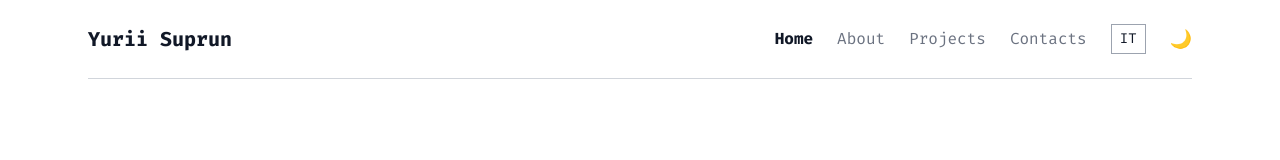
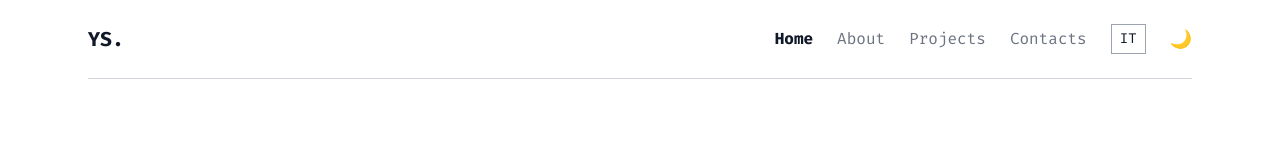
Before and after one commit to yuriisuprun/portfolio, a React (Create React App) app in the folder frontend/: page /home in a window 1280 px wide. Shown: the top 160 px of the page. Built offline with nearby package versions, Linux system fonts and the light colour scheme.

Commit message:
Update logo text

```diff
--- a/frontend/src/components/Navbar.js
+++ b/frontend/src/components/Navbar.js
@@ -19,7 +19,7 @@ const Navbar = ({ dark, setDark, language, setLanguage }) => {
             <NavLink
                 to="/home"
                 className="font-bold text-xl text-gray-900 dark:text-green-400">
-                Yurii Suprun
+                YS.
             </NavLink>
 
             <button
```
